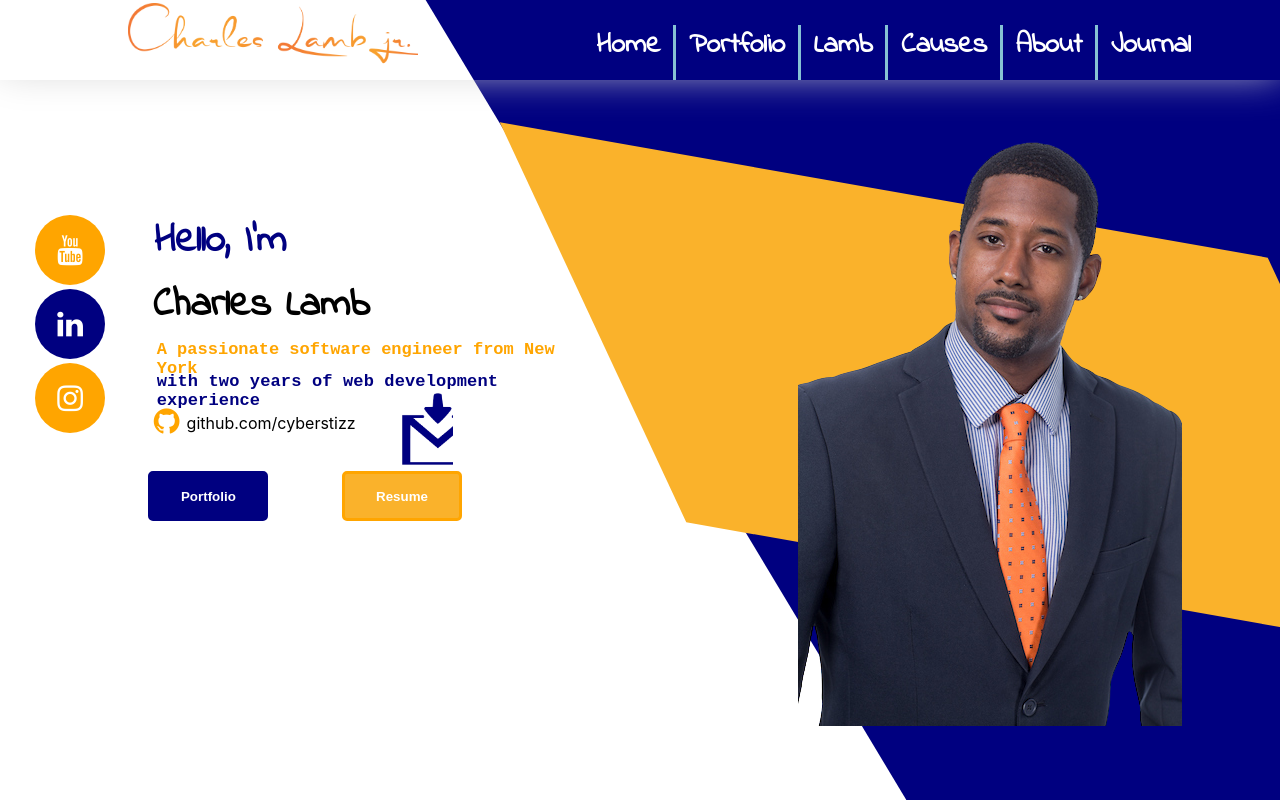
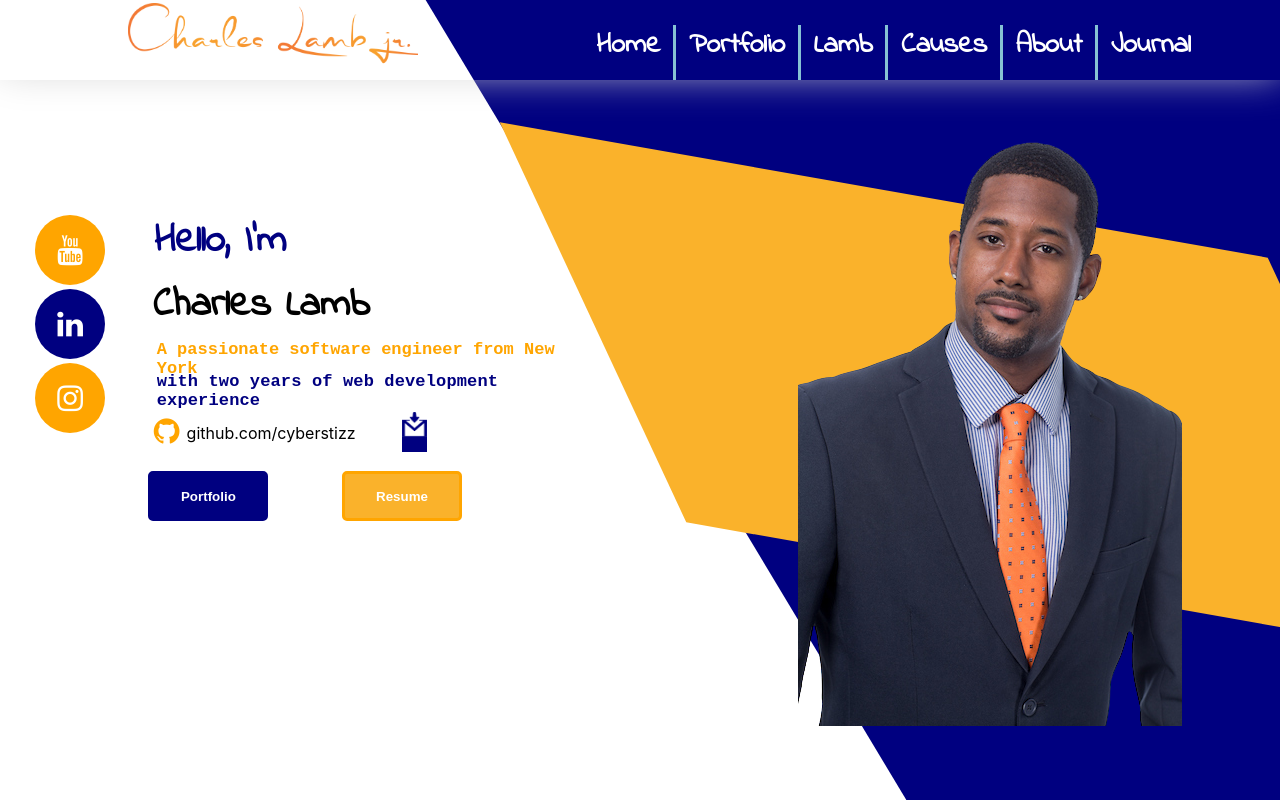
Before and after one commit to cyberstizz/charleslambjr, a React (Create React App) app: page / in a window 1280 px wide. Shown: the top 800 px of the page. Built offline with nearby package versions, Linux system fonts and the light colour scheme.

Commit message:
after wrestling with it for about 20 minutes I finally positioned the email icon nicely

```diff
--- a/src/App.css
+++ b/src/App.css
@@ -390,7 +390,7 @@ color: white;
 .fa-github{
   padding: 0;
   margin-right: 350px;
-  margin-top: 15px;
+  margin-top: 25px;
   color: orange;
 }
 
@@ -403,18 +403,19 @@ position: absolute;
 
 .githubInfo{
   margin-left: 35px;
-  margin-top: 22px;
+  margin-top: 32px;
   position: absolute;
 }
 
 .emailInfo{
   background: navy;
   margin-left: 250px;
-  margin-top: 2px;
-  width: 4vw;
-  height: 9vh;
+  margin-top: 21px;
+  width: 2vw;
+  height: 5vh;
   position: absolute;
-  overflow: visible;
-  background-size: cover;
+  overflow: hidden;
+  background-size: contain;
+  background-repeat: no-repeat;
   background-image: url('./download.png');
 }
```
